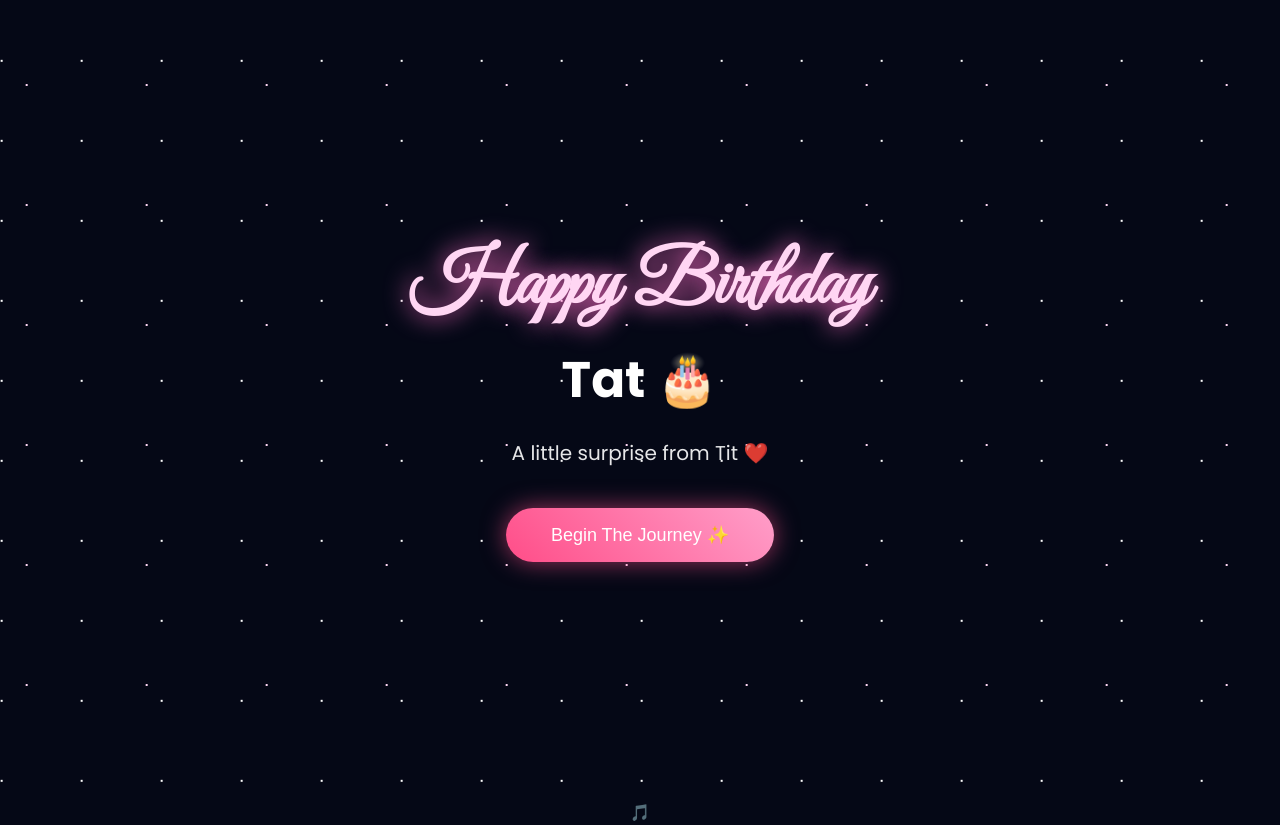
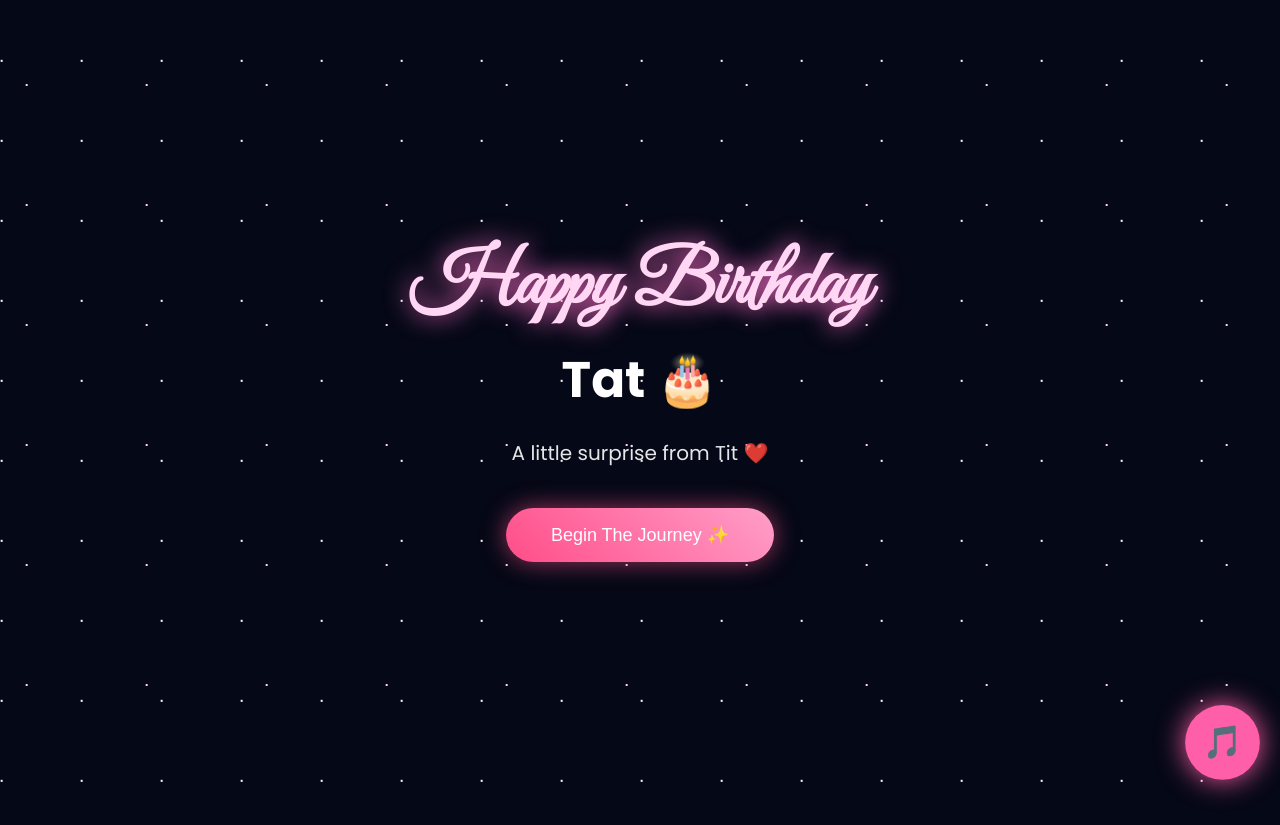
Before and after one commit to ikrafaim8-del/index.html, a plain HTML site: page index.html in a window 1280 px wide. After the commit the page ends 800 px from the top, so only its background shows below. Drawn offline with Linux system fonts and the light colour scheme.

Commit message:
Update style.css

```diff
--- a/style.css
+++ b/style.css
@@ -142,3 +142,59 @@
 left:0;
 pointer-events:none;
 }
+
+.music-btn{
+
+position:fixed;
+
+right:25px;
+
+bottom:25px;
+
+width:65px;
+
+height:65px;
+
+background:#ff5ea8;
+
+border-radius:50%;
+
+display:flex;
+
+justify-content:center;
+
+align-items:center;
+
+font-size:28px;
+
+cursor:pointer;
+
+box-shadow:0 0 25px #ff5ea8;
+
+animation:pulse 2s infinite;
+
+z-index:1000;
+
+}
+
+@keyframes pulse{
+
+0%{
+
+transform:scale(1);
+
+}
+
+50%{
+
+transform:scale(1.15);
+
+}
+
+100%{
+
+transform:scale(1);
+
+}
+
+}
```
